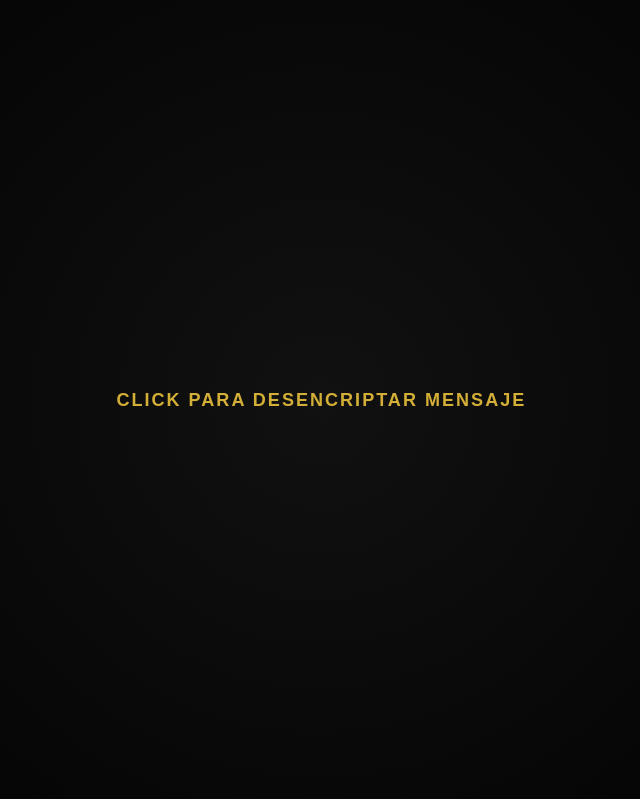
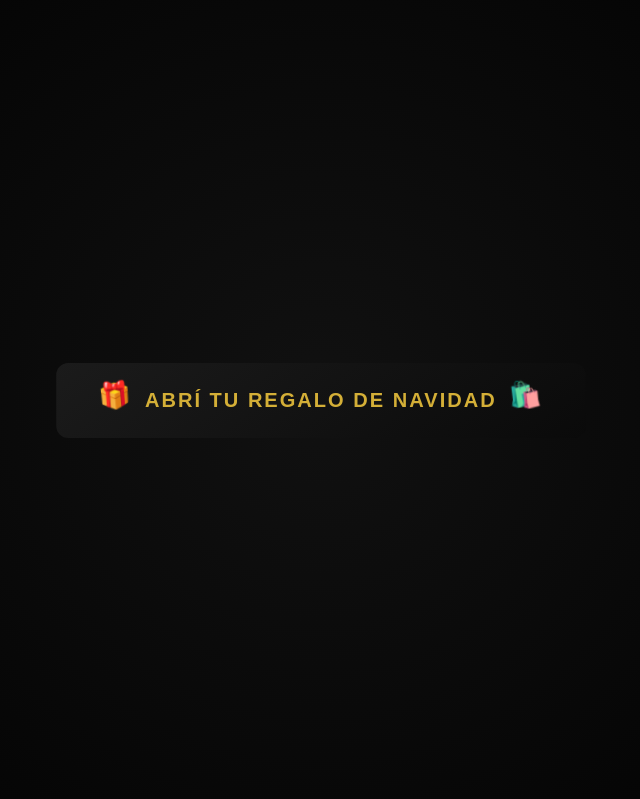
Before and after one commit to mxchristian17/escape-room, a plain HTML site: page NAO/index.html in a window 1280 px wide. Shown: the top 799 px of the page, without its empty margins (319-959 px from the left). Drawn offline with Linux system fonts and the light colour scheme.

Commit message:
mejorado_mensaje_inicial

```diff
--- a/NAO/index.html
+++ b/NAO/index.html
@@ -38,17 +38,41 @@ canvas {
 }
 
 .start-overlay button {
-  padding: 18px 36px;
-  font-size: 18px;
+  padding: 22px 42px;
+  font-size: 20px;
   letter-spacing: 2px;
   color: var(--gold);
   border: none;
-  border-radius: 8px;
+  border-radius: 12px;
   cursor: pointer;
-  background: none;
-  font-weight: bolder;
-  animation: pulse 1.8s infinite;
+  background: linear-gradient(145deg, #1b1b1b, #0a0a0a);
+  font-weight: 900;
+  display: flex;
+  align-items: center;
+  gap: 12px;
+  animation: pulse 1.8s infinite, glow 2.5s infinite;
 }
+
+/* Regalos animados */
+.gift {
+  font-size: 26px;
+  animation: bounce 1.4s infinite;
+}
+
+.gift:nth-child(1) { animation-delay: 0s; }
+.gift:nth-child(2) { animation-delay: .3s; }
+
+@keyframes bounce {
+  0%,100% { transform: translateY(0) rotate(0deg); }
+  50% { transform: translateY(-6px) rotate(-6deg); }
+}
+
+@keyframes glow {
+  50% {
+    box-shadow: 0 0 25px rgba(10,10,10,.6);
+  }
+}
+
 
 @keyframes pulse {
   50% { transform: scale(1.02); }
@@ -203,7 +227,11 @@ canvas {
 
 <!-- START -->
 <div id="startOverlay" class="start-overlay">
-  <button id="startBtn">CLICK PARA DESENCRIPTAR MENSAJE</button>
+  <button id="startBtn">
+    <span class="gift">🎁</span>
+    ABRÍ TU REGALO DE NAVIDAD
+    <span class="gift">🛍️</span>
+  </button>
 </div>
 
 <canvas id="gold"></canvas>
```
Also changed, not shown: SAO/index.html (+34 -7 lines).
